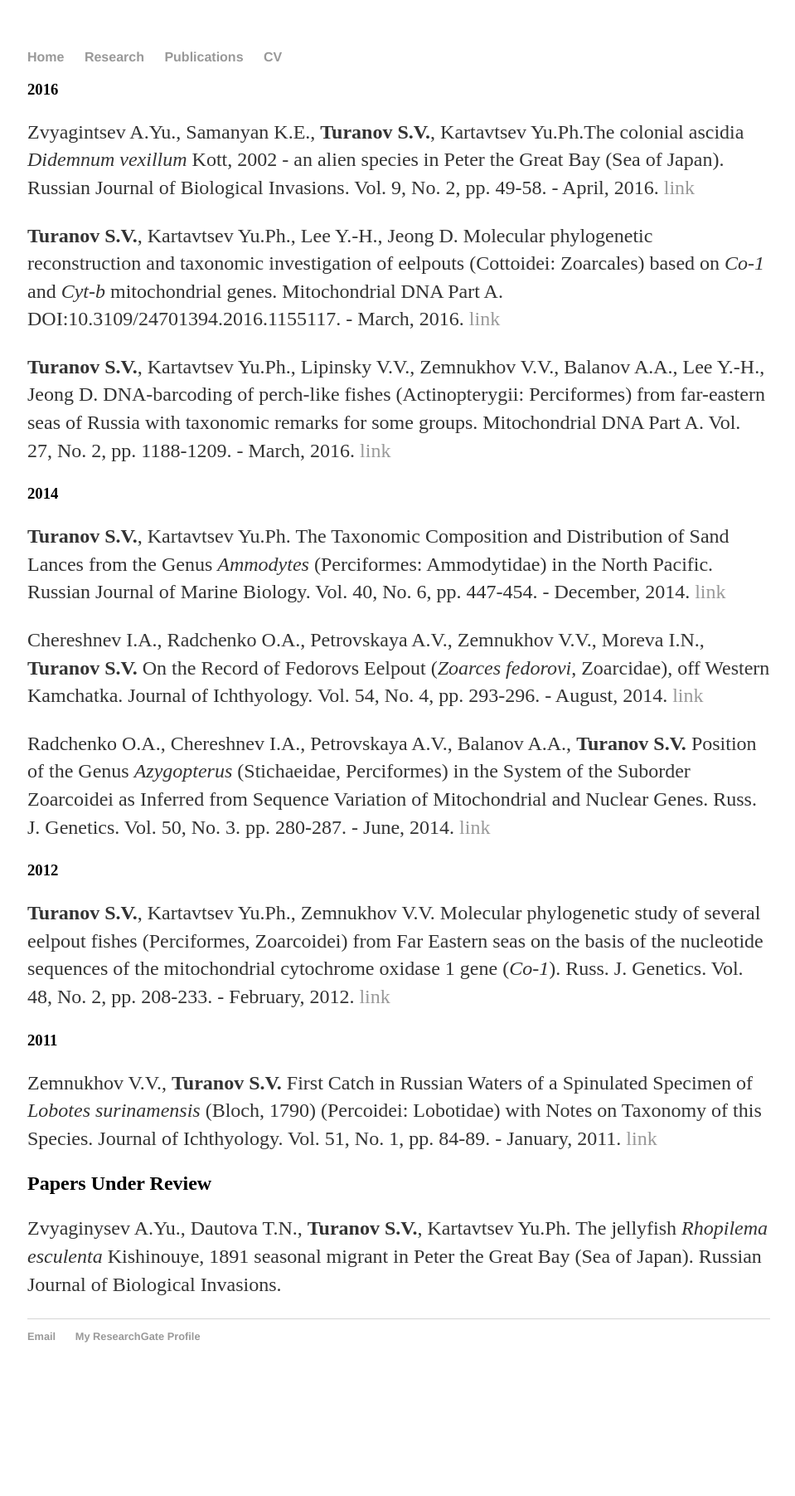
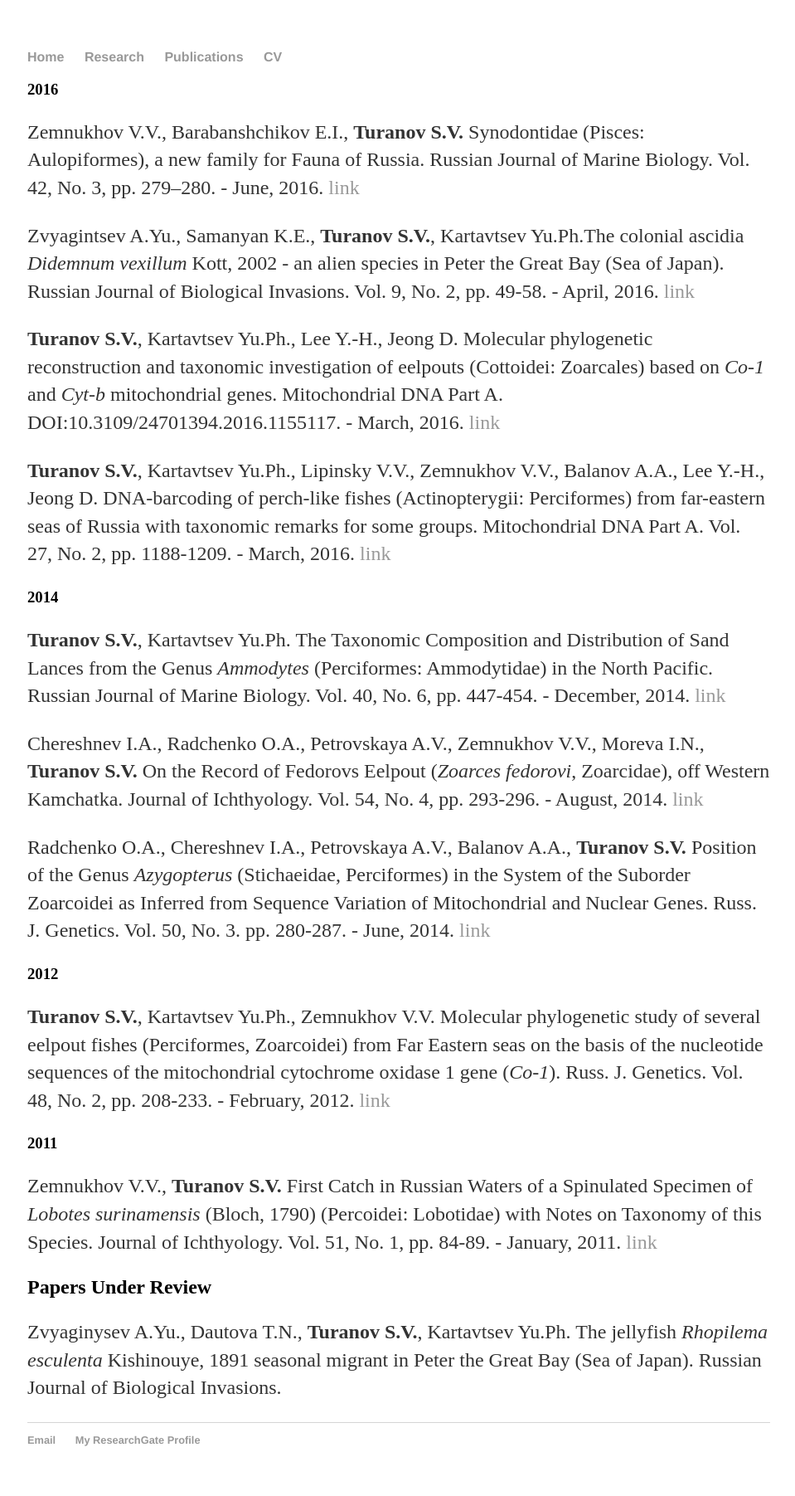
Before and after one commit to Sturcoal/Sturcoal.github.io, a Jekyll site: the page built from Publications.html, in a window 1280 px wide. Shown: the whole page at 83% size, without its empty margins (159-1118 px from the left). Built offline with Jekyll 4.4.1, drawn with Linux system fonts in a browser that asks for light colours; before the commit the page ends 1678 px from its top, so only the background shows below that.

Commit message:
Update Publications.html

```diff
--- a/Publications.html
+++ b/Publications.html
@@ -4,8 +4,8 @@ title: Sergei Turanov
 ---
 <div class="blurb">
 	<h3>2016</h3>
-	<p>Zvyagintsev A.Yu., Samanyan K.E., <b>Turanov S.V.</b>, Kartavtsev Yu.Ph.The colonial ascidia
-<i>Didemnum vexillum</i> Kott, 2002 - an alien species in Peter the Great Bay (Sea of Japan). Russian Journal of Biological Invasions. Vol. 9, No. 2, pp. 49-58. - April, 2016. <a href="http://link.springer.com/article/10.1134/S2075111716030140">link</a><p>
+	<p>Zemnukhov V.V., Barabanshchikov E.I., <b>Turanov S.V.</b> Synodontidae (Pisces: Aulopiformes), a new family for Fauna of Russia. Russian Journal of Marine Biology. Vol. 42, No. 3, pp. 279–280. - June, 2016. <a href="http://link.springer.com/article/10.1134/S1063074016030111">link</a><p>
+	<p>Zvyagintsev A.Yu., Samanyan K.E., <b>Turanov S.V.</b>, Kartavtsev Yu.Ph.The colonial ascidia <i>Didemnum vexillum</i> Kott, 2002 - an alien species in Peter the Great Bay (Sea of Japan). Russian Journal of Biological Invasions. Vol. 9, No. 2, pp. 49-58. - April, 2016. <a href="http://link.springer.com/article/10.1134/S2075111716030140">link</a><p>
 	<p><b>Turanov S.V.</b>, Kartavtsev Yu.Ph., Lee Y.-H., Jeong D. Molecular phylogenetic reconstruction and
 taxonomic investigation of eelpouts (Cottoidei: Zoarcales) based on <i>Co-1</i> and <i>Cyt-b</i> mitochondrial
 genes. Mitochondrial DNA Part A. DOI:10.3109/24701394.2016.1155117. - March, 2016. <a href="http://dx.doi.org/10.3109/24701394.2016.1155117">link</a><p>
```
